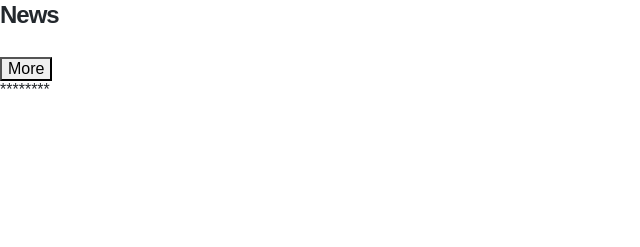
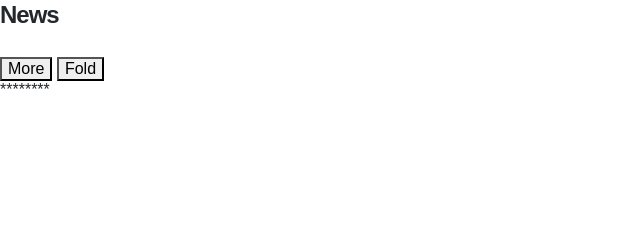
Before and after one commit to parksunah/HB-Project-Grow-together, a Flask app: template templates/main.html in a window 1280 px wide. Shown: the part 1667-1914 px from the top of the page, without its empty margins (0-640 px from the left). Run offline with Flask 2, Linux system fonts and the light colour scheme; the template is opened without the code that fills it: values that come from a table or form of the project are taken from there, others are empty; some libraries are stand-ins or nearby versions.

Commit message:
Added folder button on card news.

```diff
--- a/static/news.js
+++ b/static/news.js
@@ -78,6 +78,9 @@ $("#more").click(function(){
                                     });
                                 });
 
+$("#fold").click(function(){
+        $('#news-article').animate({ height: 300 }, 1000);
+                           });
 
 // <div>
 //                       <h3> ${r.title}</h3>
--- a/static/style.css
+++ b/static/style.css
@@ -50,10 +50,6 @@ body {
 #news-article {
   overflow:hidden;
   height:300px;
-}
-
-#more {
-
 }
 
 h1 {
--- a/templates/main.html
+++ b/templates/main.html
@@ -198,9 +198,7 @@ $(document).ready(function() {
 <!-- News generator by click event ///////////////////////////////////////// -->
 
 <h1> News </h1>
-  <div>
-    <button id="more"> More </button>
-  </div>
+    <button id="more"> More </button> <button id="fold"> Fold </button>
   <div id="news-article"> ******** </div>
 
 <script src="/static/news.js"></script>
```
